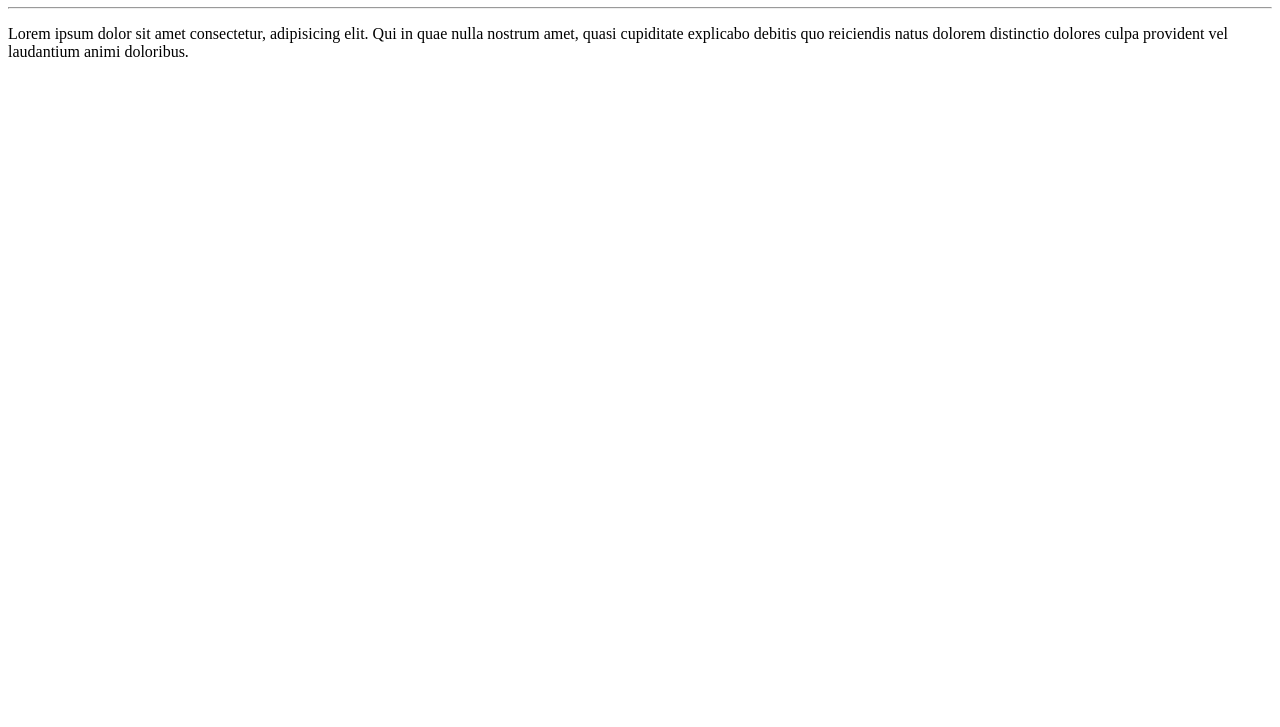
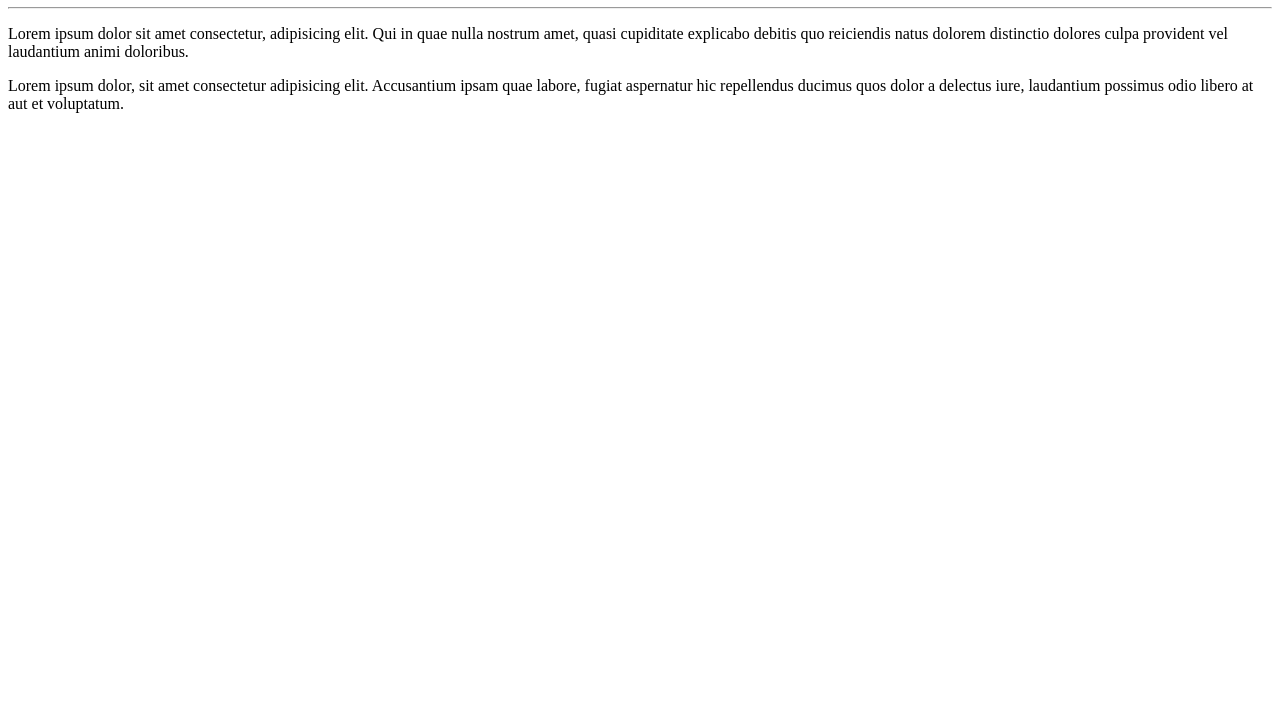
Before and after one commit to pticia-pts/Ol--mundo, a plain HTML site: page site exemplo/index.html in a window 1280 px wide. Shown: the part 73-800 px from the top of the page. Drawn offline with Linux system fonts and the light colour scheme.

Commit message:
adicionei um paragrafo

```diff
--- a/site exemplo/index.html
+++ b/site exemplo/index.html
@@ -9,5 +9,6 @@
     <h1>Olá, Mundo!</h1>
     <hr>
     <p>Lorem ipsum dolor sit amet consectetur, adipisicing elit. Qui in quae nulla nostrum amet, quasi cupiditate explicabo debitis quo reiciendis natus dolorem distinctio dolores culpa provident vel laudantium animi doloribus.</p>
+     <p>Lorem ipsum dolor, sit amet consectetur adipisicing elit. Accusantium ipsam quae labore, fugiat aspernatur hic repellendus ducimus quos dolor a delectus iure, laudantium possimus odio libero at aut et voluptatum.</p>
 </body>
 </html>
```
